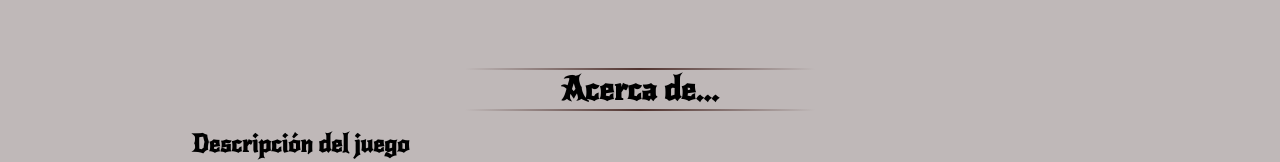
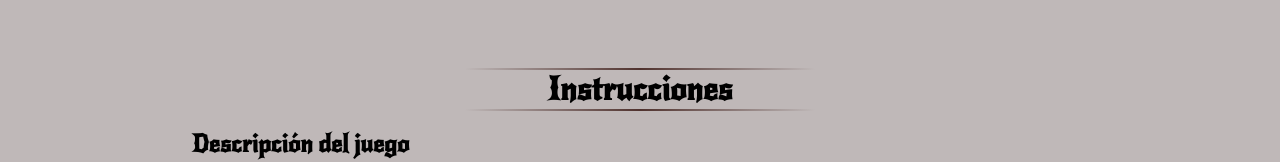
Before and after one commit to nachitos/nachitos.github.io, a plain HTML site: page instrucciones.html in a window 1280 px wide. Shown: the part 137-299 px from the top of the page. Drawn offline with Linux system fonts and the light colour scheme.

Commit message:
fixed copy paste about html title

```diff
--- a/instrucciones.html
+++ b/instrucciones.html
@@ -14,7 +14,7 @@ Universidad Nacional de Colombia
 
     <link rel="script" href="js/carrusel.js" />
 
-    <title>Acerca del sitio</title>
+    <title>Instrucciones</title>
     <!-- Detecta si es un dispositivo movil y se adapta -->
     <meta name="viewport" content="width=device-width,initial-scale=1.0">
   </head>
@@ -36,7 +36,7 @@ Universidad Nacional de Colombia
 
     <div class = "firstGroup">
       <hr class="content-line">
-      <h1 class="heavyTitle" align="center">Acerca de...</h1>
+      <h1 class="heavyTitle" align="center">Instrucciones</h1>
       <hr class="content-line">
       <br>
       </div>
```
